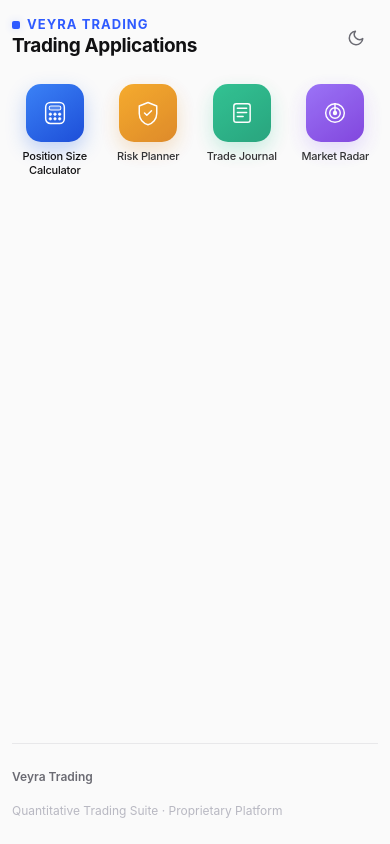
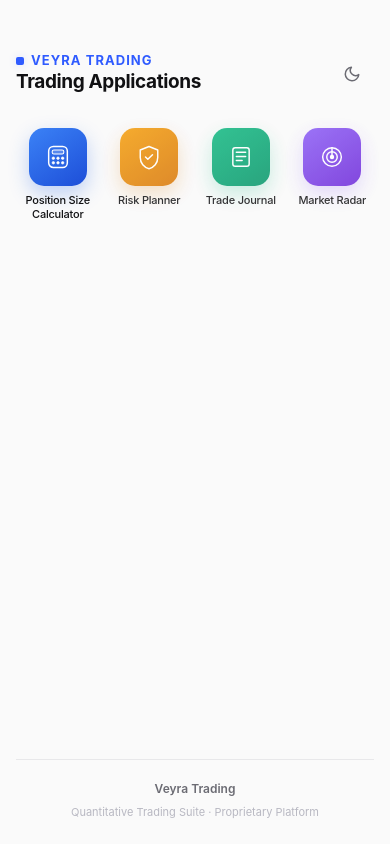
Before and after one commit to lebin26/Veyra, a plain HTML site: page main-page/index.html in a window 390 px wide. Drawn offline with Linux system fonts and the light colour scheme.

Commit message:
style(main-page): center bottom brand text and add top margin for mobile view

```diff
--- a/main-page/style.css
+++ b/main-page/style.css
@@ -361,10 +361,9 @@ button.app-icon-tile {
     margin-top: auto;
     padding-top: 24px;
     border-top: 1px solid var(--border-default);
-    display: flex;
-    justify-content: space-between;
+    display: grid;
+    grid-template-columns: 1fr auto 1fr;
     align-items: center;
-    flex-wrap: wrap;
     gap: 16px;
     width: 100%;
 }
@@ -375,6 +374,7 @@ button.app-icon-tile {
     gap: 12px;
     font-size: 12px;
     color: var(--text-secondary);
+    justify-self: start;
 }
 
 .shortcuts-title {
@@ -401,11 +401,15 @@ button.app-icon-tile {
     font-size: 12px;
     font-weight: 600;
     color: var(--text-secondary);
+    text-align: center;
+    justify-self: center;
 }
 
 .disclaimer-text {
     font-size: 12px;
     color: var(--text-placeholder);
+    justify-self: end;
+    text-align: right;
 }
 
 /* Toast Floating Pill */
@@ -448,11 +452,12 @@ button.app-icon-tile {
 
 @media (max-width: 639px) {
     .app-shell {
-        padding: 16px 12px calc(24px + env(safe-area-inset-bottom, 0px));
+        padding: calc(44px + env(safe-area-inset-top, 0px)) 16px calc(24px + env(safe-area-inset-bottom, 0px));
     }
 
     .app-header {
-        margin-bottom: 20px;
+        margin-top: 8px;
+        margin-bottom: 28px;
     }
 
     .desktop-shortcuts-hint {
@@ -495,6 +500,27 @@ button.app-icon-tile {
         letter-spacing: -0.02em;
         max-width: 100%;
     }
+
+    .page-trust-footer {
+        display: flex;
+        flex-direction: column;
+        align-items: center;
+        justify-content: center;
+        text-align: center;
+        gap: 6px;
+        padding-top: 20px;
+    }
+
+    .footer-brand {
+        text-align: center;
+        justify-self: center;
+    }
+
+    .disclaimer-text {
+        text-align: center;
+        justify-self: center;
+        font-size: 11px;
+    }
 }
 
 @media (max-width: 480px) {
```
